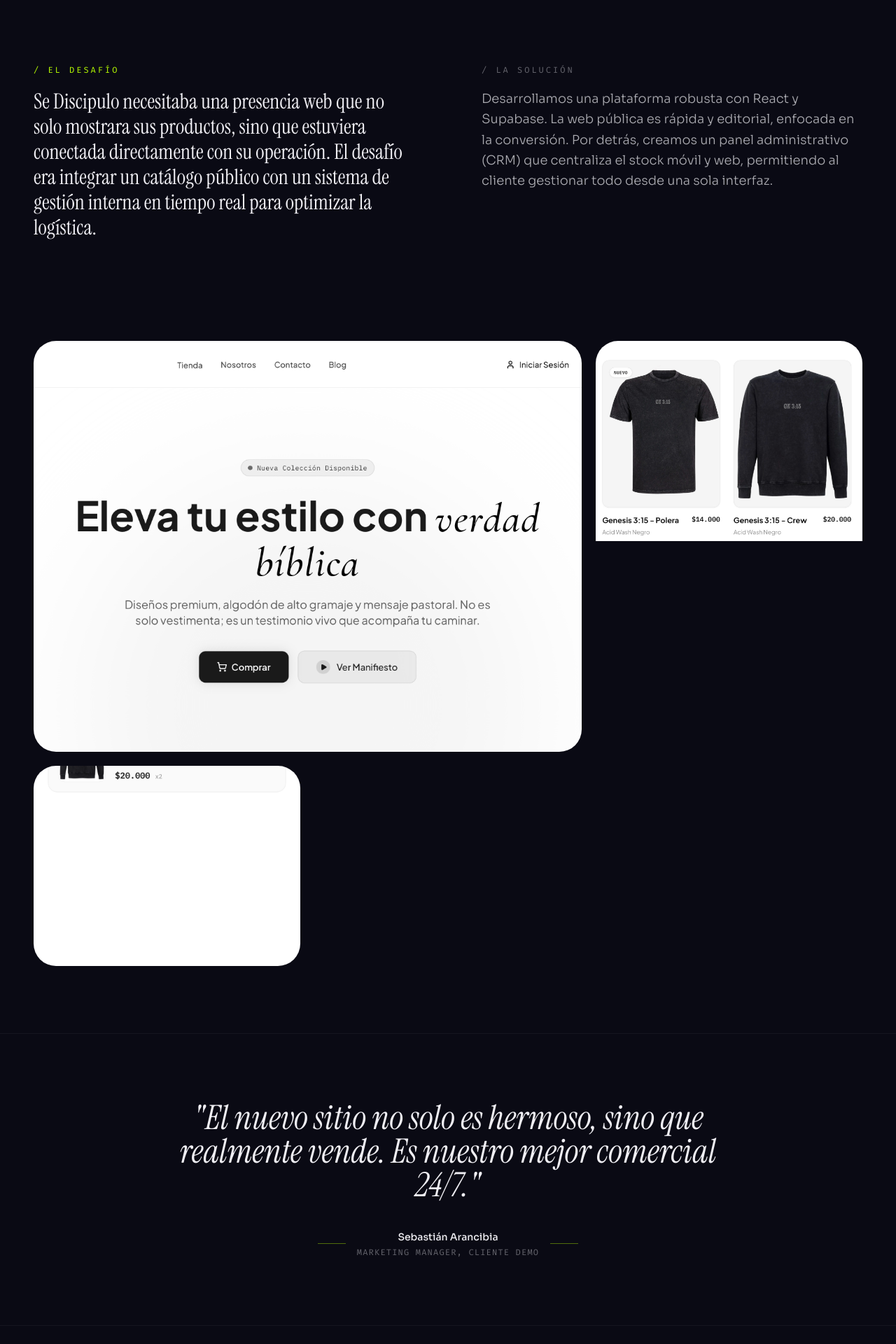
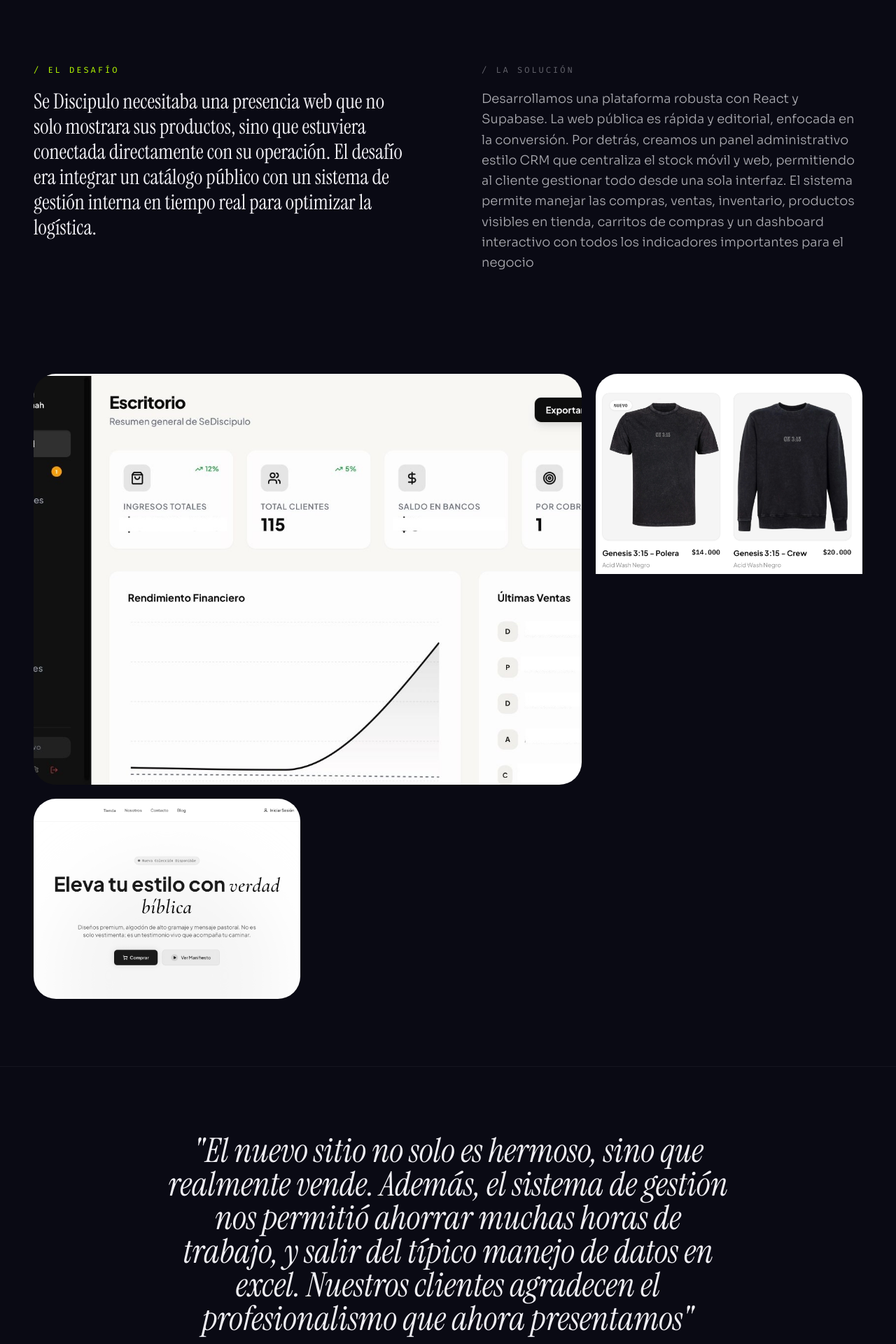
Before and after one commit to sebastianarancibiahervia-design/agencia-tab, a React (Vite) app: page /portafolio/se-discipulo-web-y-crm in a window 1280 px wide. Shown: the part 1080-3000 px from the top of the page at 70% size. Built offline with nearby package versions, Linux system fonts and the light colour scheme.

Commit message:
feat: update Se Discipulo content and add CRM image

```diff
--- a/src/data/portfolioData.ts
+++ b/src/data/portfolioData.ts
@@ -162,7 +162,7 @@ export const portfolioProjects: PortfolioProject[] = [
     challenge:
       'Se Discipulo necesitaba una presencia web que no solo mostrara sus productos, sino que estuviera conectada directamente con su operación. El desafío era integrar un catálogo público con un sistema de gestión interna en tiempo real para optimizar la logística.',
     solution:
-      'Desarrollamos una plataforma robusta con React y Supabase. La web pública es rápida y editorial, enfocada en la conversión. Por detrás, creamos un panel administrativo (CRM) que centraliza el stock móvil y web, permitiendo al cliente gestionar todo desde una sola interfaz.',
+      'Desarrollamos una plataforma robusta con React y Supabase. La web pública es rápida y editorial, enfocada en la conversión. Por detrás, creamos un panel administrativo estilo CRM que centraliza el stock móvil y web, permitiendo al cliente gestionar todo desde una sola interfaz. El sistema permite manejar las compras, ventas, inventario, productos visibles en tienda, carritos de compras y un dashboard interactivo con todos los indicadores importantes para el negocio',
     metrics: [
       { label: 'Carga de Página', value: '< 1s' },
       { label: 'Sincronización', value: 'Tiempo Real' },
@@ -170,22 +170,22 @@ export const portfolioProjects: PortfolioProject[] = [
     ],
     gallery: [
       {
-        url: '/portfolio/sediscipulo/coverImage.png',
-        caption: 'Interfaz principal y diseño de catálogo',
+        url: '/portfolio/sediscipulo/crm.jpeg',
+        caption: 'Interfaz principal de sistema de gestión',
       },
       {
         url: '/portfolio/sediscipulo/productos.jpeg',
         caption: 'Catálogo conectado a sistema de gestión interna',
       },
       {
-        url: '/portfolio/sediscipulo/carritoCompras.png',
+        url: '/portfolio/sediscipulo/coverImage.png',
         caption: 'Experiencia optimizada en dispositivos móviles',
       },
     ],
     testimonial: {
-      quote: 'El nuevo sitio no solo es hermoso, sino que realmente vende. Es nuestro mejor comercial 24/7.',
+      quote: 'El nuevo sitio no solo es hermoso, sino que realmente vende. Además, el sistema de gestión nos permitió ahorrar muchas horas de trabajo, y salir del típico manejo de datos en excel. Nuestros clientes agradecen el profesionalismo que ahora presentamos',
       author: 'Sebastián Arancibia',
-      role: 'Marketing Manager, Cliente Demo',
+      role: 'Dueño, Se Discipulo',
     },
   },
   {
```
Also changed, not shown: public/portfolio/sediscipulo/crm.jpeg (added).
